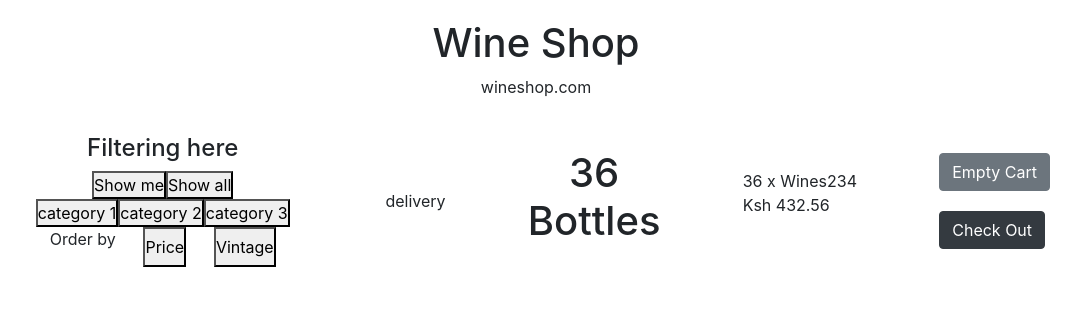
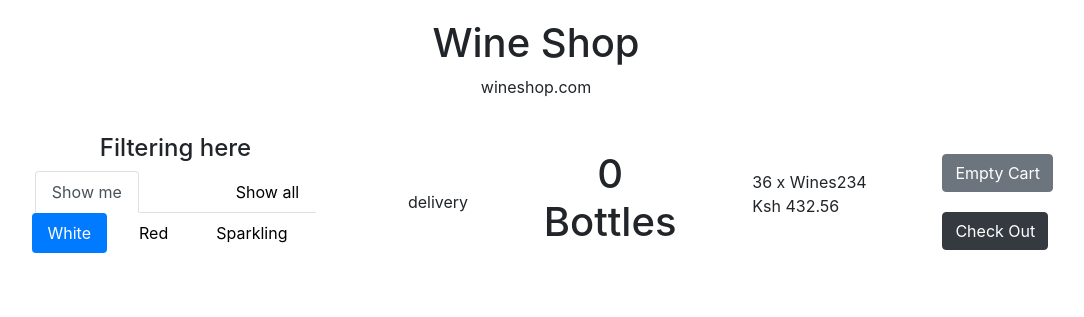
Before and after one commit to lumunge/Wine-Shop, a React (Create React App) app: page / in a window 1280 px wide. Shown: the top 317 px of the page, without its empty margins (104-1188 px from the left). Built offline with nearby package versions, Linux system fonts and the light colour scheme; no server answers.

Commit message:
starting changes

```diff
--- a/src/App.css
+++ b/src/App.css
@@ -40,6 +40,15 @@ header{
 .cart-btn button{
   margin: 10px 0;
 }
+
+
+/* FILTERING STYLING */
+#nav-showme-tab{
+  margin-right: 5rem;
+}
+/* END FILTERING STYLING */
+
+
 /* WINES STYLING */
 .wines{
   margin-top: 3rem;
--- a/src/App.js
+++ b/src/App.js
@@ -41,7 +41,9 @@ export default class App extends React.Component{
         </header>
         <main>
           <div>
-            <Cart />
+            <Cart
+              count={this.state.wines.length}
+            />
           </div>
           <div className="wines">
             <Wine
--- a/src/Components/Cart.jsx
+++ b/src/Components/Cart.jsx
@@ -7,21 +7,29 @@ export default class Cart extends Component {
                 <div className="filter-component">
                     <h4>Filtering here</h4>
                     <div className="filter-header">
-                        <button>Show me</button>
-                        <button>Show all</button>
+                    <nav>
+                    <div className="nav nav-tabs" id="nav-tab" role="tablist">
+                        <button className="nav-link active" id="nav-showme-tab" data-bs-toggle="tab" data-bs-target="#nav-showme" type="button" role="tab" aria-controls="nav-showme" aria-selected="true">Show me</button>
+                        <button className="nav-link" id="nav-showall-tab" data-bs-toggle="tab" data-bs-target="#nav-showall" type="button" role="tab" aria-controls="nav-profile" aria-selected="false">Show all</button>
+                    </div>
+                    </nav>
+
                     </div>
                     <div className="filter-content">
-                        <div className="categories">
-                            <button className="">category 1</button>
-                            <button className="">category 2</button>
-                            <button className="">category 3</button>
-                        </div>
                         <div className="order">
                             <div className="">
-                                <p>Order by</p>
+                            <ul className="nav nav-pills mb-3" id="pills-tab" role="tablist">
+                            <li className="nav-item mr-3" role="presentation">
+                                <button class="nav-link active" id="pills-home-tab" data-bs-toggle="pill" data-bs-target="#pills-home" type="button" role="tab" aria-controls="pills-home" aria-selected="true">White</button>
+                            </li>
+                            <li className="nav-item mr-3" role="presentation">
+                                <button className="nav-link" id="pills-profile-tab" data-bs-toggle="pill" data-bs-target="#pills-profile" type="button" role="tab" aria-controls="pills-profile" aria-selected="false">Red</button>
+                            </li>
+                            <li class="nav-item mr-3" role="presentation">
+                                <button className="nav-link" id="pills-contact-tab" data-bs-toggle="pill" data-bs-target="#pills-contact" type="button" role="tab" aria-controls="pills-contact" aria-selected="false">Sparkling</button>
+                            </li>
+                            </ul>
                             </div>
-                            <button className="">Price</button>
-                            <button className="">Vintage</button>
                         </div>
                     </div>
                 </div>
@@ -30,7 +38,7 @@ export default class Cart extends Component {
                         delivery
                     </div>
                     <div className="text-center">
-                        <h1>36 <br/> Bottles</h1>
+                        <h1>{this.props.count} <br/> Bottles</h1>
                     </div>
                     <div className="">
                         <span>36 x Wines234 </span>
```
Also changed, not shown: 1 other file (tests, documents, lock files or other folders).
